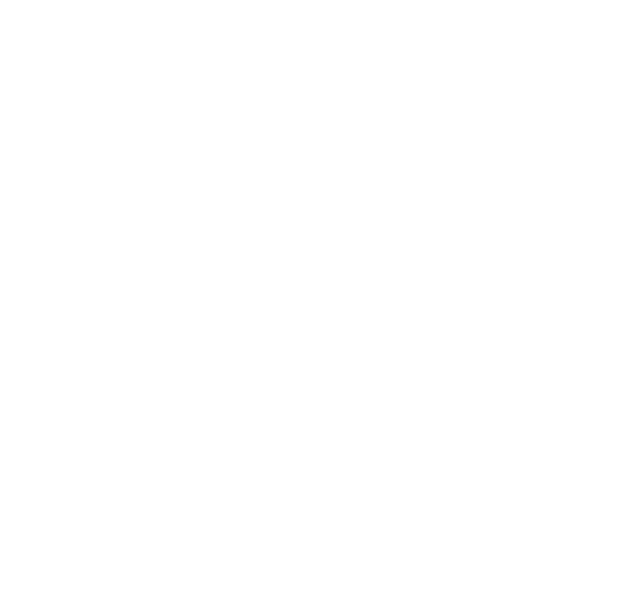
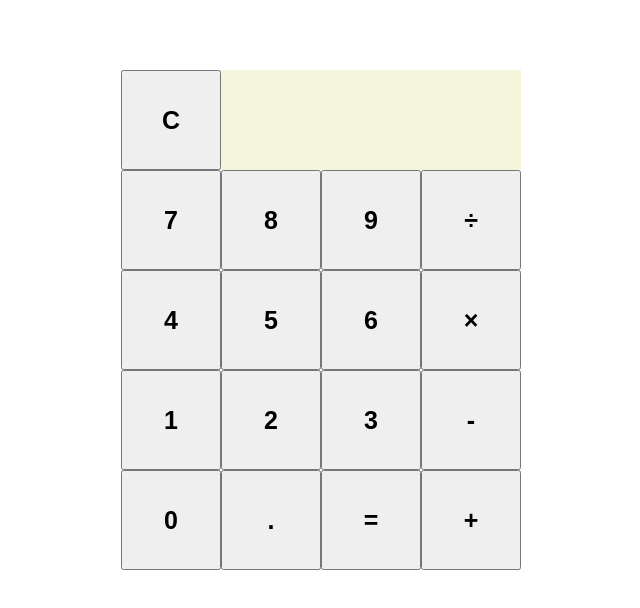
Before and after one commit to YunT96/calculator-project, a plain HTML site: page index.html in a window 1280 px wide. Shown: the whole page, without its empty margins (319-959 px from the left). Drawn offline with Linux system fonts and the light colour scheme.

Commit message:
Add UI elements Add buttons and diplay for the user to interact with

```diff
--- a/index.html
+++ b/index.html
@@ -7,6 +7,31 @@
     <link rel="stylesheet" href="./style.css">
 </head>
 <body>
+    <div class="calculator">
+        <div class="display-container">
+            <button class="clear btn">C</button>
+            <div class="display"></div>
+        </div>
+        <div class="button-container">
+            <button class="seven btn">7</button>
+            <button class="eight btn">8</button>
+            <button class="nine btn">9</button>
+            <button class="divide btn">&divide;</button>
+            <button class="four btn">4</button>
+            <button class="five btn">5</button>
+            <button class="six btn">6</button>
+            <button class="multiply btn">&times;</button>
+            <button class="one btn">1</button>
+            <button class="two btn">2</button>
+            <button class="three btn">3</button>
+            <button class="minus btn">-</button>
+            <button class="zero btn">0</button>
+            <button class="decimal btn">.</button>
+            <button class="equals btn">=</button>
+            <button class="add btn">+</button>
+        </div>
+    </div>
+
 
     <script src="./script.js"></script>
 </body>
--- a/script.js
+++ b/script.js
@@ -17,6 +17,8 @@ function divide(a , b){
 let firstNum;
 let operator;
 let secondNum;
+let firstArr = [];
+let secondArr = [];
 
 function operate(firstNum, operator, secondNum){
     switch (operator){
@@ -32,3 +34,15 @@ function operate(firstNum, operator, secondNum){
             throw new Error("Invalid operator");
     }
 }
+
+document.addEventListener("DOMContentLoaded", () => {
+    const display = document.querySelector(".display");
+    const buttons = document.querySelectorAll(".btn");
+
+    buttons.forEach(button => {
+        button.addEventListener("click", function() {
+            const buttonText = this.textContent;
+            display.textContent += buttonText;
+        });
+    });
+});
--- a/style.css
+++ b/style.css
@@ -0,0 +1,45 @@
+*{
+    box-sizing: border-box;
+    padding: 0;
+    margin: 0;
+}
+
+body{
+    display: flex;
+    justify-content: center;
+    align-items: center;
+    height: 80vh;
+    width: 100vw;
+}
+.calculator{
+    display: flex;
+    flex-direction: column;
+    width: 400px;
+}
+
+.display-container{
+    display: flex;
+    justify-content: center;
+    align-items: center;
+    background-color: beige;
+}
+
+.display{
+    text-align: right;
+    width: 300px;
+    padding-right: 25px;
+    font-size: 50px;
+
+}
+
+.button-container{
+    display: flex;
+    flex-wrap: wrap;
+}
+
+.btn{
+    width: 100px;
+    height: 100px;
+    font-size: 25px;
+    font-weight: bold;
+}
```
